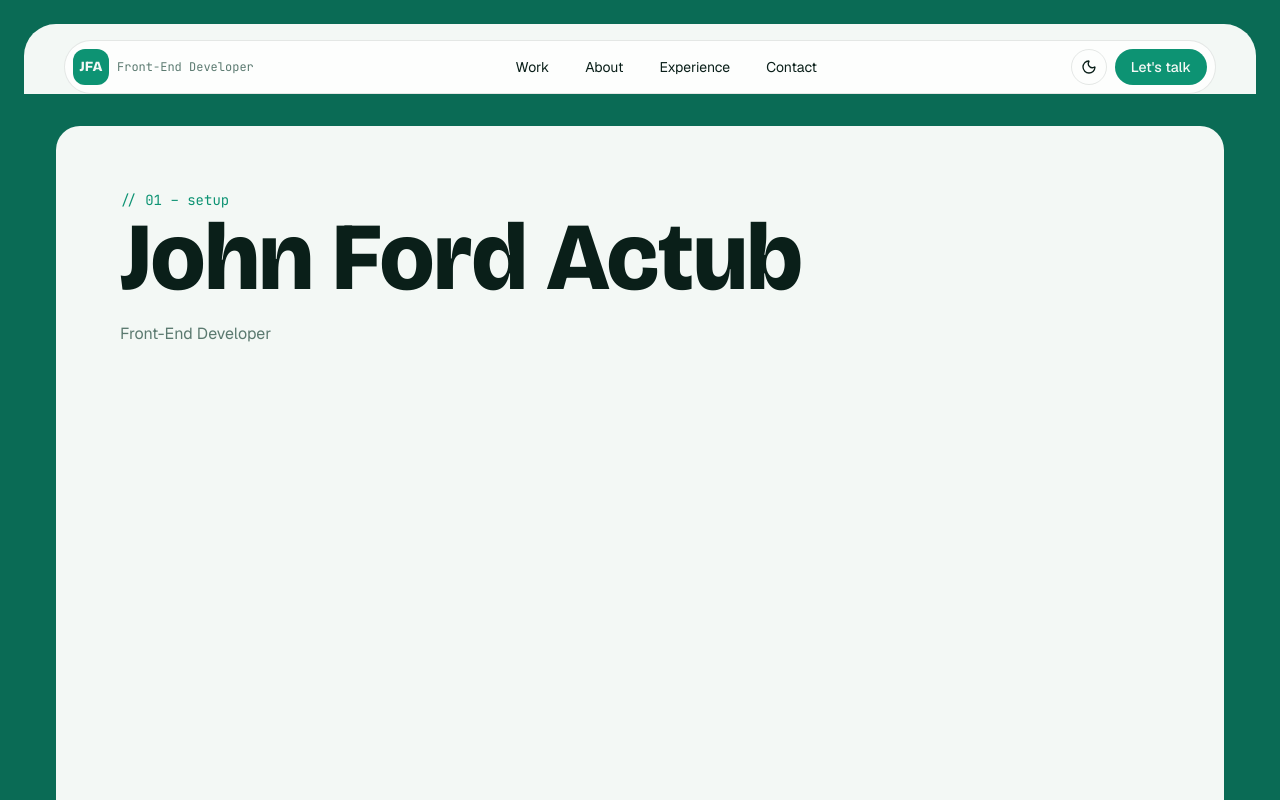
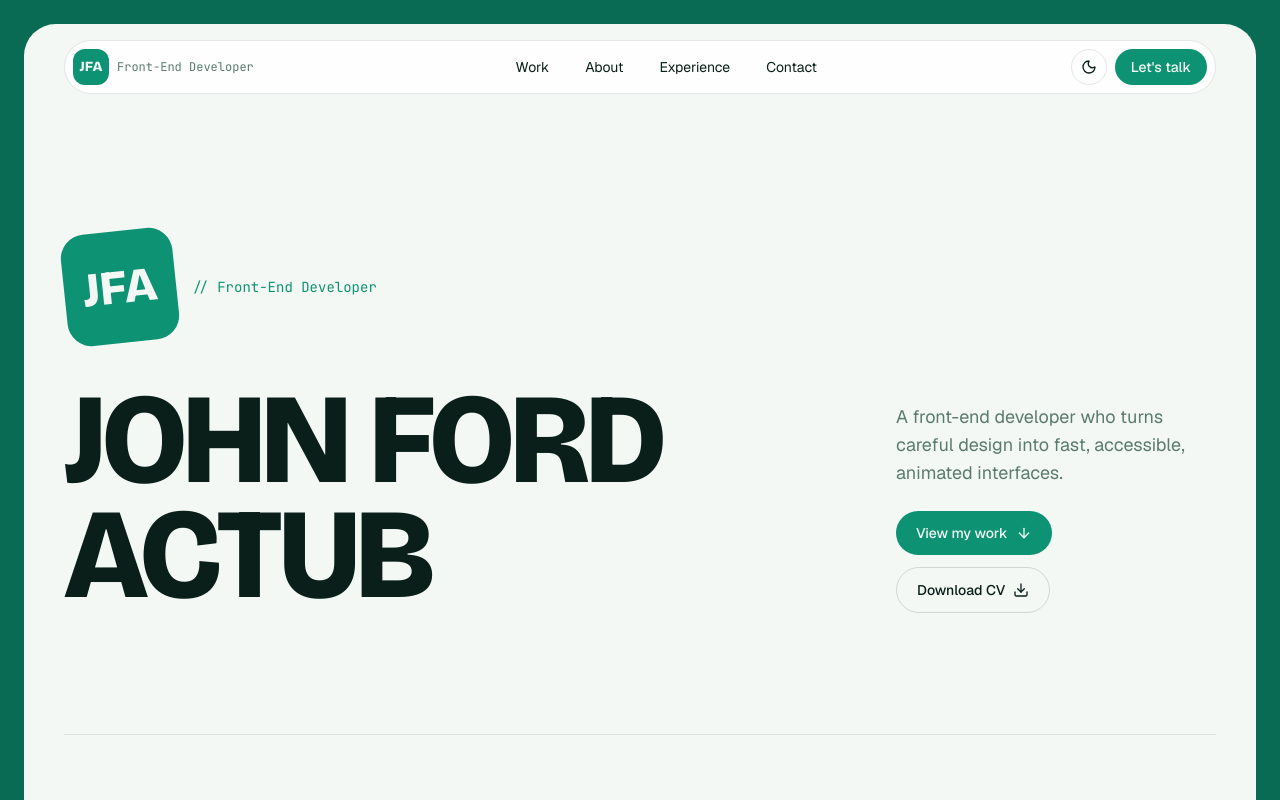
Before and after one commit to Jampord/Developer-Portfolio, a Next.js app: page / in a window 1280 px wide. Shown: the top 800 px of the page. Built offline with nearby package versions, Linux system fonts and the light colour scheme.

Commit message:
feat: add hero with name, monogram tile, tagline and CTAs (#3)
* feat: add hero with name, monogram tile, tagline and CTAs

* fix: adjust formatting of site title in Hero component to remove error in eslint

```diff
--- a/src/app/page.tsx
+++ b/src/app/page.tsx
@@ -1,11 +1,23 @@
+import { Hero } from "@/components/Hero";
+
+const sections = [
+  { id: "work", label: "// 01 – work", title: "Selected Work" },
+  { id: "about", label: "// 02 – about", title: "About & Capabilities" },
+  { id: "experience", label: "// 03 – experience", title: "Experience" },
+  { id: "contact", label: "// 04 – contact", title: "Let's talk" },
+];
+
 export default function Home() {
   return (
-    <main className="min-h-screen bg-frame p-4 md:p-8">
-      <div className="min-h-[calc(100vh-4rem)] rounded-3xl bg-background p-8 md:p-16">
-        <p className="font-mono text-sm text-primary">{"//"} 01 – setup</p>
-        <h1 className="font-display text-6xl font-extrabold md:text-8xl">John Ford Actub</h1>
-        <p className="mt-4 text-muted">Front-End Developer</p>
-      </div>
-    </main>
+    <div className="mx-auto w-[calc(100%-2rem)] max-w-6xl">
+      <Hero />
+
+      {sections.map((s) => (
+        <section key={s.id} id={s.id} className="scroll-mt-28 border-t border-foreground/10 py-24">
+          <p className="font-mono text-sm text-primary">{s.label}</p>
+          <h2 className="font-display text-4xl font-bold md:text-6xl">{s.title}</h2>
+        </section>
+      ))}
+    </div>
   );
 }
--- /dev/null
+++ b/src/components/Hero.tsx
@@ -0,0 +1,49 @@
+import Link from "next/link";
+import { ArrowDown, Download } from "lucide-react";
+import { site } from "@/lib/site";
+
+export function Hero() {
+  return (
+    <section className="flex min-h-[80vh] flex-col justify-center gap-10 pb-16 pt-12 md:pt-20">
+      <div className="flex items-center gap-4">
+        <div
+          aria-hidden="true"
+          className="grid size-20 -rotate-6 place-items-center rounded-3xl bg-primary font-display text-3xl font-extrabold text-background md:size-28 md:text-5xl"
+        >
+          {site.shortName}
+        </div>
+        <p className="font-mono text-sm text-primary">
+          {"//"} {site.title}
+        </p>
+      </div>
+
+      <div className="grid gap-8 md:grid-cols-[1fr_auto] md:items-end md:gap-12">
+        <h1 className="font-display text-[clamp(3rem,10vw,8.5rem)] font-extrabold uppercase leading-[0.9] tracking-tight">
+          <span className="block">John Ford</span>
+          <span className="block">Actub</span>
+        </h1>
+
+        <div className="max-w-xs space-y-6">
+          <p className="text-lg text-muted">{site.tagline}</p>
+          <div className="flex flex-wrap gap-3">
+            <Link
+              href="/#work"
+              className="inline-flex items-center gap-2 rounded-full bg-primary px-5 py-3 text-sm font-medium text-background transition-opacity hover:opacity-90"
+            >
+              View my work
+              <ArrowDown className="size-4" aria-hidden="true" />
+            </Link>
+            <a
+              href={site.cvPath}
+              download
+              className="inline-flex items-center gap-2 rounded-full border border-foreground/15 px-5 py-3 text-sm font-medium transition-colors hover:bg-foreground/5"
+            >
+              Download CV
+              <Download className="size-4" aria-hidden="true" />
+            </a>
+          </div>
+        </div>
+      </div>
+    </section>
+  );
+}
--- a/src/lib/site.ts
+++ b/src/lib/site.ts
@@ -8,6 +8,8 @@ export const site = {
     linkedin:
       "https://www.linkedin.com/in/john-ford-actub-074b7029b?utm_source=share_via&utm_content=profile&utm_medium=member_android",
   },
+  tagline: "A front-end developer who turns careful design into fast, accessible, animated interfaces.",
+  cvPath: "/john-ford-actub-cv.pdf",
   nav: [
     { label: "Work", href: "/#work" },
     { label: "About", href: "/#about" },
```
Also changed, not shown: 1 other file (tests, documents, lock files or other folders).
